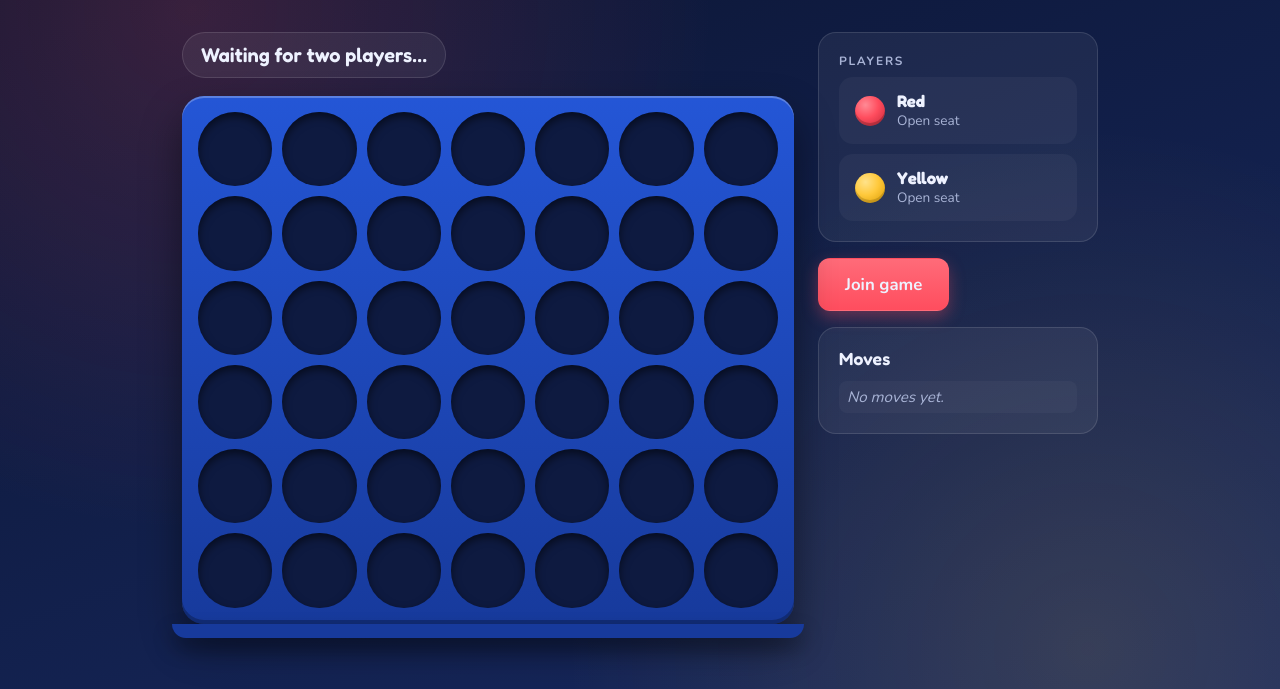
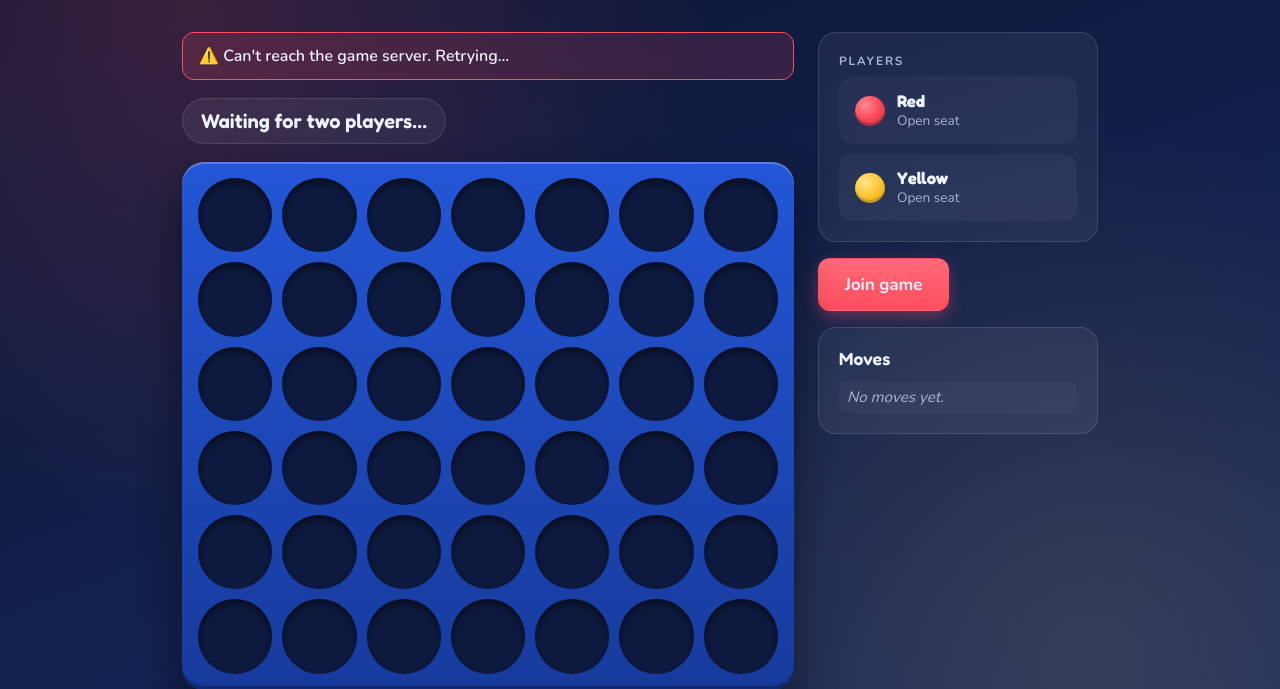
Before and after one commit to schen143/connect-four, a Flask app: page / in a window 1280 px wide. Shown: the part 71-760 px from the top of the page. Run offline with Flask 3, Linux system fonts and the light colour scheme; data that the repository does not hold is empty.

Commit message:
added error handling

```diff
--- a/app.py
+++ b/app.py
@@ -1,8 +1,10 @@
+import logging
 import os
 import threading
 import uuid
 
 from flask import Flask, jsonify, render_template, request, session
+from werkzeug.exceptions import HTTPException
 
 app = Flask(__name__)
 app.secret_key = os.environ.get("SECRET_KEY", "dev-secret-change-me")
@@ -97,13 +99,21 @@ def join():
                     game["seats"][color] = bid
                     game["version"] += 1
                     break
+            else:
+                return jsonify(error="Both seats are taken. You can still watch the game."), 409
         return jsonify(state_for(bid))
 
 
 @app.route("/api/move", methods=["POST"])
 def move():
     bid = browser_id()
-    col = (request.get_json(silent=True) or {}).get("col")
+    data = request.get_json(silent=True)
+    if not isinstance(data, dict) or "col" not in data:
+        return jsonify(error='Send your move as JSON, like {"col": 3}.'), 400
+    col = data["col"]
+    # bool is a subclass of int, so rule it out explicitly.
+    if type(col) is not int or not 0 <= col < COLS:
+        return jsonify(error=f"Column must be a whole number from 0 to {COLS - 1}."), 400
     with lock:
         player = player_for(bid)
         if player is None:
@@ -114,8 +124,6 @@ def move():
             return jsonify(error="Waiting for a second player."), 400
         if game["turn"] != player:
             return jsonify(error="It's not your turn."), 400
-        if not isinstance(col, int) or not 0 <= col < COLS:
-            return jsonify(error="Invalid column."), 400
 
         board = game["board"]
         row = next((r for r in range(ROWS - 1, -1, -1) if board[r][col] is None), None)
@@ -164,5 +172,35 @@ def leave():
         return jsonify(state_for(bid))
 
 
+def wants_json():
+    return request.path.startswith("/api/")
+
+
+@app.errorhandler(HTTPException)
+def handle_http_error(e):
+    """404s, wrong methods, bad requests: a friendly message, never a traceback."""
+    messages = {
+        400: "That request didn't make sense to the server.",
+        404: "That page doesn't exist.",
+        405: f"{request.method} isn't allowed here.",
+    }
+    message = messages.get(e.code, e.description)
+    if wants_json():
+        return jsonify(error=message), e.code
+    return render_template("error.html", code=e.code, title=e.name, message=message), e.code
+
+
+@app.errorhandler(Exception)
+def handle_unexpected_error(e):
+    """Anything we didn't plan for: log the details, show the player a plain message."""
+    app.logger.exception("Unhandled error on %s %s", request.method, request.path)
+    message = "Something went wrong on our end. Please try again."
+    if wants_json():
+        return jsonify(error=message), 500
+    return render_template("error.html", code=500, title="Server error", message=message), 500
+
+
 if __name__ == "__main__":
-    app.run(debug=True, port=5001)
+    logging.basicConfig(level=logging.INFO)
+    # Debug mode shows tracebacks in the browser, so it's off unless FLASK_DEBUG=1.
+    app.run(debug=os.environ.get("FLASK_DEBUG") == "1", port=5001)
--- a/static/style.css
+++ b/static/style.css
@@ -350,6 +350,30 @@ a { color: inherit; }
 
 .cta { text-align: center; margin-top: 48px; }
 
+/* ---------- Error page ---------- */
+.error-page { margin-top: 48px; }
+.error-discs { display: flex; justify-content: center; gap: 10px; margin-bottom: 24px; }
+.error-discs .disc { width: 44px; height: 44px; }
+.error-gap {
+  width: 44px;
+  height: 44px;
+  border-radius: 50%;
+  border: 3px dashed var(--muted);
+}
+
+/* ---------- Connection banner ---------- */
+.banner {
+  display: flex;
+  align-items: center;
+  gap: 10px;
+  padding: 12px 16px;
+  margin-bottom: 18px;
+  border-radius: 12px;
+  font-weight: 600;
+  background: rgba(255, 77, 94, 0.15);
+  border: 1px solid var(--red);
+}
+
 /* ---------- Animations ---------- */
 @keyframes drop {
   from { transform: translateY(calc((var(--row) + 1) * -128%)); }
--- a/templates/base.html
+++ b/templates/base.html
@@ -6,7 +6,9 @@
   <title>{% block title %}Connect Four{% endblock %}</title>
   <link rel="preconnect" href="https://fonts.googleapis.com">
   <link rel="preconnect" href="https://fonts.gstatic.com" crossorigin>
-  <link href="https://fonts.googleapis.com/css2?family=Fredoka:wght@500;600;700&family=Nunito:wght@400;600;700&display=swap" rel="stylesheet">
+  {# Loaded without blocking the page: if Google Fonts doesn't answer, we fall back to system fonts. #}
+  <link href="https://fonts.googleapis.com/css2?family=Fredoka:wght@500;600;700&family=Nunito:wght@400;600;700&display=swap"
+        rel="stylesheet" media="print" onload="this.media='all'">
   <link rel="stylesheet" href="{{ url_for('static', filename='style.css') }}">
 </head>
 <body>
--- a/templates/index.html
+++ b/templates/index.html
@@ -3,6 +3,7 @@
 {% block content %}
 <div class="game">
   <section>
+    <div id="offline" class="banner" hidden>⚠️ Can't reach the game server. Retrying…</div>
     <div id="status" class="status">Loading…</div>
     <div class="board-wrap">
       <div id="board" class="board" style="grid-template-columns: repeat({{ cols }}, 1fr)">
@@ -60,10 +61,24 @@
       headers: { "Content-Type": "application/json" },
       body: JSON.stringify(body),
     };
-    const res = await fetch(path, opts);
-    const data = await res.json();
-    if (!res.ok) throw new Error(data.error || "Something went wrong.");
+    let res;
+    try {
+      res = await fetch(path, { ...opts, signal: AbortSignal.timeout(8000) });
+    } catch (e) {
+      throw new OfflineError("Can't reach the game server. Check your connection and try again.");
+    }
+    let data = null;
+    try { data = await res.json(); } catch (e) { /* not JSON, e.g. a proxy error page */ }
+    if (!res.ok || !data) {
+      throw new Error(data?.error || `The server had a problem (error ${res.status}). Please try again.`);
+    }
     return data;
+  }
+
+  class OfflineError extends Error {}
+
+  function setOffline(offline) {
+    document.getElementById("offline").hidden = !offline;
   }
 
   function render(s) {
@@ -130,15 +145,23 @@
   async function poll() {
     try {
       const s = await api("/api/state");
+      setOffline(false);
       if (!state || s.version !== state.version || s.you !== state.you) render(s);
-    } catch (e) { /* server briefly unavailable; try again next tick */ }
+    } catch (e) {
+      setOffline(e instanceof OfflineError);
+      if (!state) document.getElementById("status").textContent = "Couldn't load the game. Retrying…";
+    }
   }
 
   async function act(path, body = {}) {
     const errEl = document.getElementById("error");
     errEl.textContent = "";
-    try { render(await api(path, body)); }
-    catch (e) { errEl.textContent = e.message; }
+    try {
+      render(await api(path, body));
+      setOffline(false);
+    } catch (e) {
+      errEl.textContent = e.message;
+    }
   }
 
   boardEl.addEventListener("click", (e) => {
```
Also changed, not shown: templates/error.html (added, +18 -0 lines).
